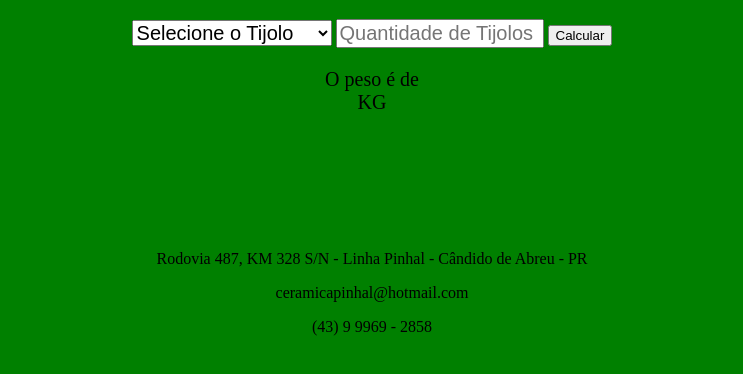
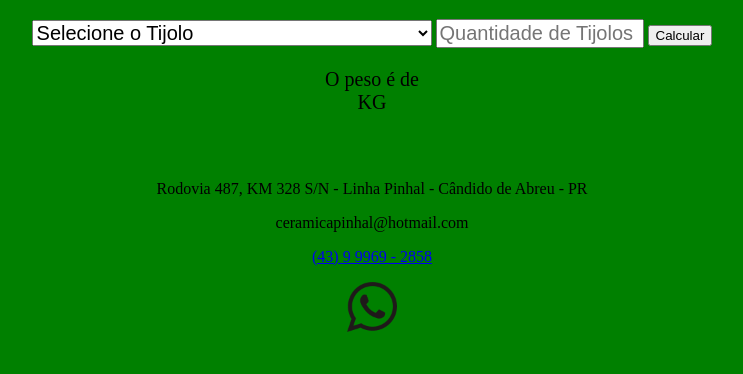
Before and after one commit to wbuim/calculadora-tijolos, a plain HTML site: page index.html in a window 1280 px wide. Shown: the part 226-600 px from the top of the page, without its empty margins (268-1011 px from the left). Drawn offline with Linux system fonts and the light colour scheme.

Commit message:
link whatsapp

```diff
--- a/index.html
+++ b/index.html
@@ -5,6 +5,7 @@
     <meta name="viewport" content="width=device-width, initial-scale=1.0">
     <title>Calculadora</title>
     <link rel="stylesheet" href="./style.css" />
+    <script defer src="js/scripts.js"></script>
 </head>
 <body>
     <div id="container">
@@ -26,8 +27,8 @@
      </select>
      <input type="text" name="Quantidade de Tijolos" size="40" placeholder="Quantidade de Tijolos"
      id="secondNumber" />
-        <input type="button" onClick="multiplyBy()" value="Calcular">
-        <p style="font-size: 20px;">O peso é de<br>
+        <input id="botao" type="button" onClick="multiplyBy()" value="Calcular">
+        <p id='resultado'style="font-size: 20px;">O peso é de<br>
             <span id = "result"></span> KG
         </p>
         <script>
@@ -45,7 +46,12 @@
     <div id="info">
         <p>Rodovia 487, KM 328 S/N - Linha Pinhal - Cândido de Abreu - PR</p>
         <p>ceramicapinhal@hotmail.com</p>
-        <p>(43) 9 9969 - 2858</p>
+        <a href="https://wa.me/5543999692858" target="_blank">
+          <p>(43) 9 9969 - 2858</p>
+        </a>
+        <a href="https://wa.me/5543999692858" target="_blank">
+          <img src="./assets/wt.png" alt="whats">
+        </a>
     </div>
 </body>
 </html>
--- /dev/null
+++ b/js/scripts.js
@@ -0,0 +1,6 @@
+function calcular(){
+    var botao=document.getElementById("botao");
+    if(resultado.style.display === "none") {
+        resultado.style.display="inline";
+    }
+}
--- a/style.css
+++ b/style.css
@@ -16,14 +16,17 @@ body {
 }
 
 #info {
-    padding: 100px;
+    padding: 30px;
     text-align: center;
 }
 #tijolo {
     font-size: 20px;
-    width: 200px;
+    width: 400px;
 }
 #secondNumber {
     font-size: 20px;
     width: 200px;
 }
+#info img {
+    width: 50px;
+}
```
Also changed, not shown: assets/wt.png (added).
